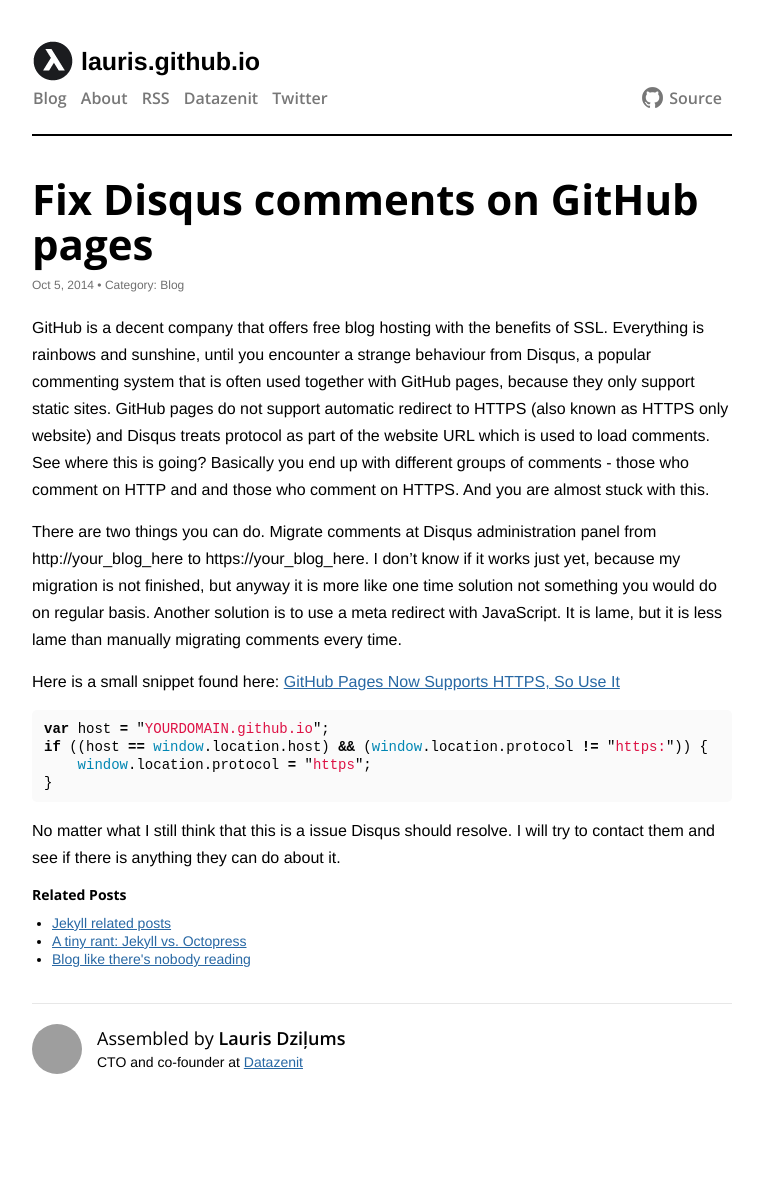
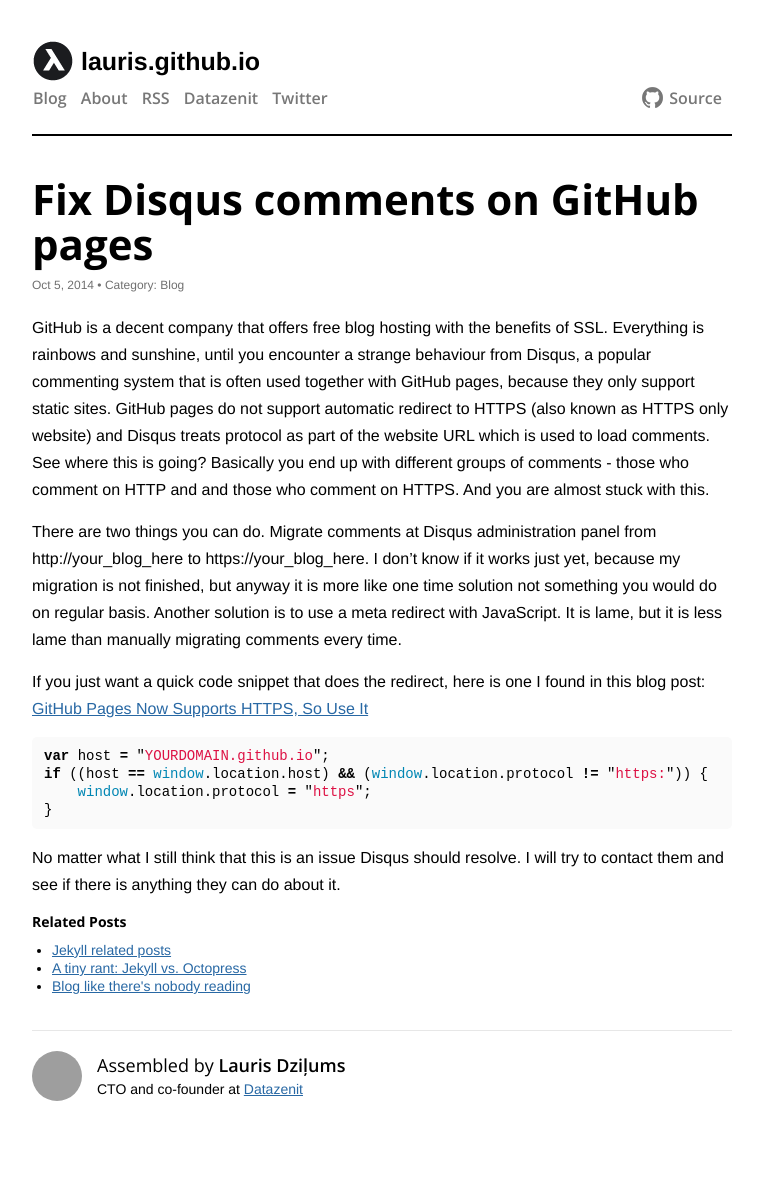
Before and after one commit to lauris/lauris.github.com, a Jekyll site: the page built from _posts/2014-10-05-fix-disqus-comments-on-github-pages.md, in a window 1280 px wide. Shown: the whole page, without its empty margins (258-1021 px from the left). Built offline with Jekyll 4.4.1, drawn with Linux system fonts in a browser that asks for light colours; comment, search, counter and statistics services are not loaded; before the commit the page ends 1154 px from its top, so only the background shows below that; grey boxes are pictures that could not be loaded.

Commit message:
Fix typos.

```diff
--- a/_posts/2014-10-05-fix-disqus-comments-on-github-pages.md
+++ b/_posts/2014-10-05-fix-disqus-comments-on-github-pages.md
@@ -28,7 +28,7 @@
 to use a meta redirect with JavaScript. It is lame, but it is less lame than
 manually migrating comments every time.
 
-Here is a small snippet found here:
+If you just want a quick code snippet that does the redirect, here is one I found in this blog post:
 [GitHub Pages Now Supports HTTPS, So Use It](https://konklone.com/post/github-pages-now-supports-https-so-use-it)
 
 {% highlight js %}
@@ -38,5 +38,5 @@
 }
 {% endhighlight %}
 
-No matter what I still think that this is a issue Disqus should resolve. I will
+No matter what I still think that this is an issue Disqus should resolve. I will
 try to contact them and see if there is anything they can do about it.
```
